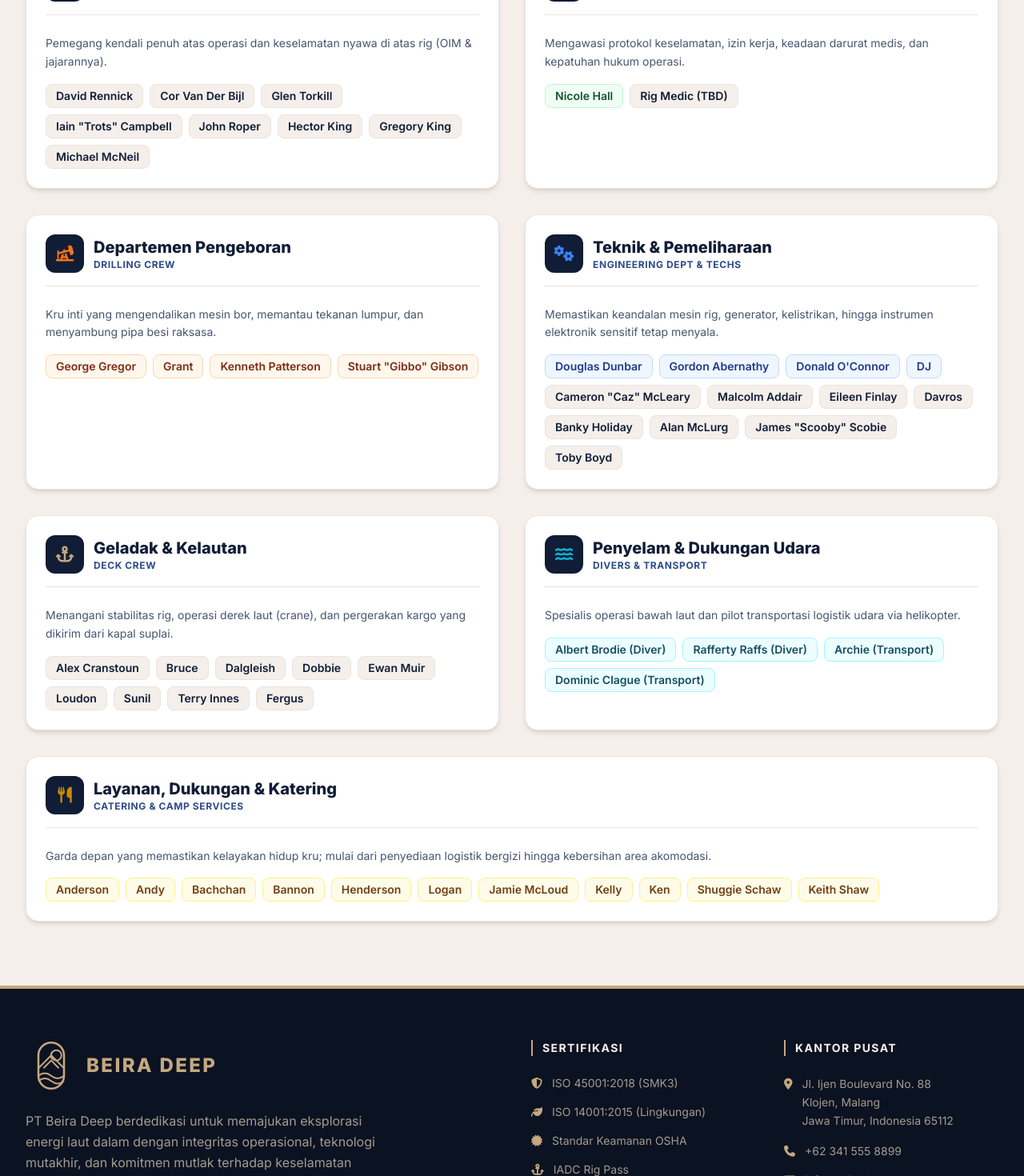
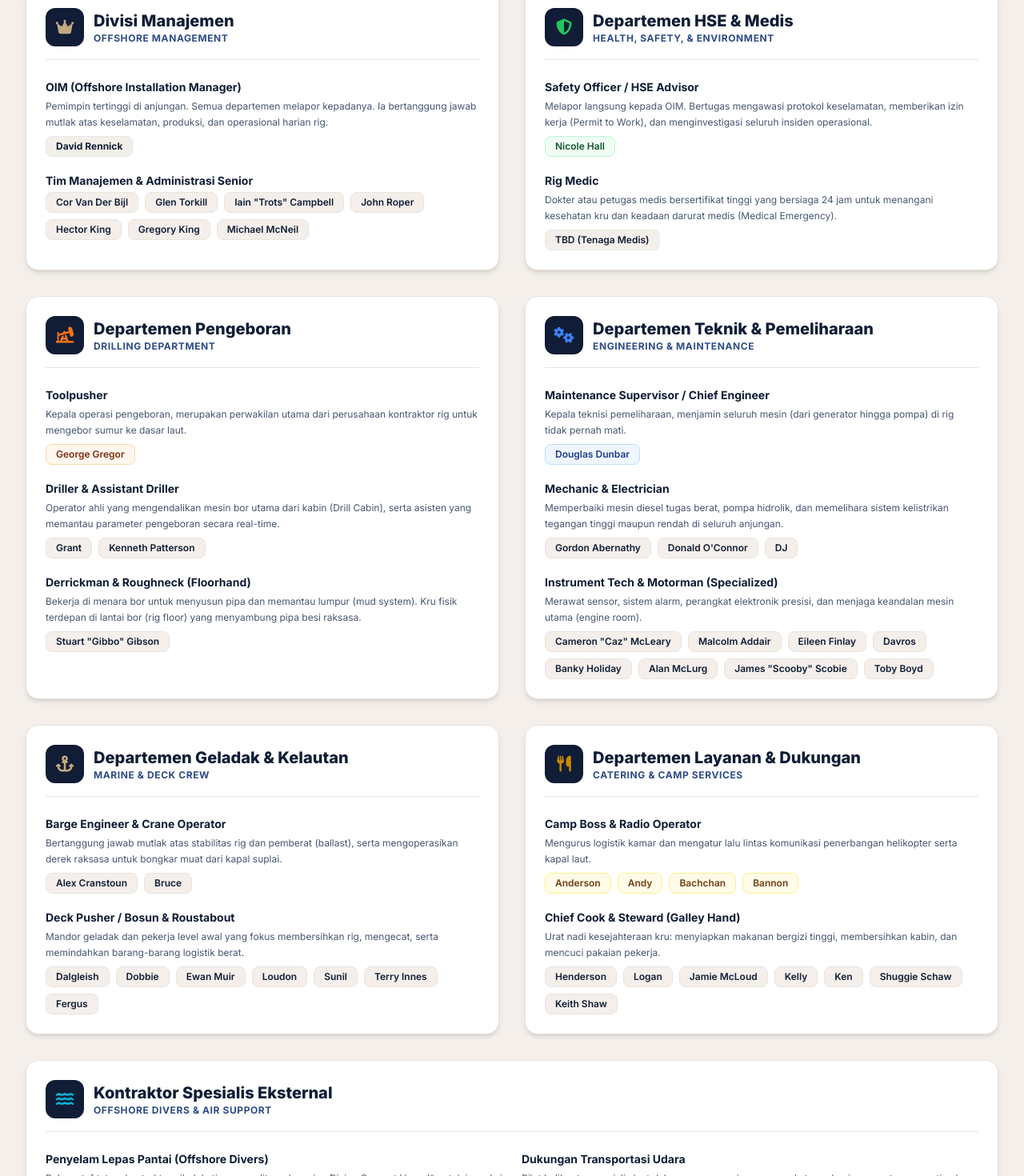
Before and after one commit to Fii2X05/k3-website-frontend, a React (Vite) app in the folder k3-website/: page /structure in a window 1280 px wide. Shown: the part 960-2430 px from the top of the page at 80% size. Built offline with nearby package versions, Linux system fonts and the light colour scheme.

Commit message:
Fixing tampilan struktur organisasi agar lebih clean

```diff
--- a/k3-website/src/pages/Structure.tsx
+++ b/k3-website/src/pages/Structure.tsx
@@ -61,142 +61,244 @@ export default function Structure() {
         <div className="text-center mb-10 animate-on-scroll">
             <h2 className="text-gold-600 font-bold tracking-[0.2em] uppercase text-sm mb-2">Offshore Command</h2>
             <h3 className="text-3xl font-black text-navy-900">Struktur Anjungan Lepas Pantai</h3>
+            <p className="text-navy-800/80 mt-2 max-w-3xl mx-auto">Standar industri operasional dibagi berdasarkan fungsi teknis untuk memastikan kelancaran ekstraksi dan keselamatan nyawa di atas rig.</p>
         </div>
 
         <div className="grid lg:grid-cols-2 gap-8">
 
-            {/* 1. Management */}
-            <div className="bg-white p-6 rounded-2xl border border-sand-200 shadow-md animate-on-scroll">
+            {/* 1. Divisi Manajemen */}
+            <div className="bg-white p-6 rounded-2xl border border-sand-200 shadow-md animate-on-scroll flex flex-col">
                 <div className="flex items-center gap-3 mb-6 pb-4 border-b border-sand-200">
-                    <div className="w-12 h-12 bg-navy-900 rounded-xl flex items-center justify-center shadow-inner">
+                    <div className="w-12 h-12 bg-navy-900 rounded-xl flex items-center justify-center shadow-inner shrink-0">
                         <i className="fas fa-crown text-gold-500 text-xl"></i>
                     </div>
                     <div>
-                        <h4 className="text-xl font-black text-navy-900">Pimpinan Tertinggi</h4>
+                        <h4 className="text-xl font-black text-navy-900">Divisi Manajemen</h4>
                         <p className="text-xs text-navy-600 font-bold uppercase tracking-wider">Offshore Management</p>
                     </div>
                 </div>
-                <p className="text-sm text-navy-800/80 mb-4 leading-relaxed">Pemegang kendali penuh atas operasi dan keselamatan nyawa di atas rig (OIM & jajarannya).</p>
+                <div className="space-y-5 flex-grow">
+                    <div>
+                        <h5 className="font-bold text-navy-900 text-sm mb-1">OIM (Offshore Installation Manager)</h5>
+                        <p className="text-xs text-navy-800/80 mb-2 leading-relaxed">Pemimpin tertinggi di anjungan. Semua departemen melapor kepadanya. Ia bertanggung jawab mutlak atas keselamatan, produksi, dan operasional harian rig.</p>
                         <div className="flex flex-wrap gap-2">
-                    {['David Rennick', 'Cor Van Der Bijl', 'Glen Torkill', 'Iain "Trots" Campbell', 'John Roper', 'Hector King', 'Gregory King', 'Michael McNeil'].map(name => (
-                        <span key={name} className="px-3 py-1 bg-sand-100 text-navy-900 rounded-lg text-sm font-semibold border border-sand-200">{name}</span>
+                            <span className="px-3 py-1 bg-gold-100 text-gold-900 rounded-lg text-xs font-bold border border-gold-300">David Rennick</span>
+                        </div>
+                    </div>
+                    <div>
+                        <h5 className="font-bold text-navy-900 text-sm mb-1">Tim Manajemen & Administrasi Senior</h5>
+                        <div className="flex flex-wrap gap-2 mt-1">
+                            {['Cor Van Der Bijl', 'Glen Torkill', 'Iain "Trots" Campbell', 'John Roper', 'Hector King', 'Gregory King', 'Michael McNeil'].map(name => (
+                                <span key={name} className="px-3 py-1 bg-sand-100 text-navy-900 rounded-lg text-xs font-semibold border border-sand-200">{name}</span>
                             ))}
+                        </div>
+                    </div>
                 </div>
             </div>
 
             {/* 2. HSE & Medis */}
-            <div className="bg-white p-6 rounded-2xl border border-sand-200 shadow-md animate-on-scroll">
+            <div className="bg-white p-6 rounded-2xl border border-sand-200 shadow-md animate-on-scroll flex flex-col">
                 <div className="flex items-center gap-3 mb-6 pb-4 border-b border-sand-200">
-                    <div className="w-12 h-12 bg-navy-900 rounded-xl flex items-center justify-center shadow-inner">
+                    <div className="w-12 h-12 bg-navy-900 rounded-xl flex items-center justify-center shadow-inner shrink-0">
                         <i className="fas fa-shield-alt text-green-500 text-xl"></i>
                     </div>
                     <div>
-                        <h4 className="text-xl font-black text-navy-900">HSE, Medis & Legal</h4>
-                        <p className="text-xs text-navy-600 font-bold uppercase tracking-wider">Safety & Compliance</p>
+                        <h4 className="text-xl font-black text-navy-900">Departemen HSE & Medis</h4>
+                        <p className="text-xs text-navy-600 font-bold uppercase tracking-wider">Health, Safety, & Environment</p>
                     </div>
                 </div>
-                <p className="text-sm text-navy-800/80 mb-4 leading-relaxed">Mengawasi protokol keselamatan, izin kerja, keadaan darurat medis, dan kepatuhan hukum operasi.</p>
+                <div className="space-y-5 flex-grow">
+                    <div>
+                        <h5 className="font-bold text-navy-900 text-sm mb-1">Safety Officer / HSE Advisor</h5>
+                        <p className="text-xs text-navy-800/80 mb-2 leading-relaxed">Melapor langsung kepada OIM. Bertugas mengawasi protokol keselamatan, memberikan izin kerja (Permit to Work), dan menginvestigasi seluruh insiden operasional.</p>
                         <div className="flex flex-wrap gap-2">
-                    <span className="px-3 py-1 bg-green-50 text-green-900 rounded-lg text-sm font-semibold border border-green-200">Nicole Hall</span>
-                    <span className="px-3 py-1 bg-sand-100 text-navy-900 rounded-lg text-sm font-semibold border border-sand-200">Rig Medic (TBD)</span>
+                            <span className="px-3 py-1 bg-green-50 text-green-900 rounded-lg text-xs font-semibold border border-green-200">Nicole Hall</span>
+                        </div>
+                    </div>
+                    <div>
+                        <h5 className="font-bold text-navy-900 text-sm mb-1">Rig Medic</h5>
+                        <p className="text-xs text-navy-800/80 mb-2 leading-relaxed">Dokter atau petugas medis bersertifikat tinggi yang bersiaga 24 jam untuk menangani kesehatan kru dan keadaan darurat medis (Medical Emergency).</p>
+                        <div className="flex flex-wrap gap-2">
+                            <span className="px-3 py-1 bg-sand-100 text-navy-900 rounded-lg text-xs font-semibold border border-sand-200 border-dashed">TBD (Tenaga Medis)</span>
+                        </div>
+                    </div>
                 </div>
             </div>
 
             {/* 3. Drilling */}
-            <div className="bg-white p-6 rounded-2xl border border-sand-200 shadow-md animate-on-scroll">
+            <div className="bg-white p-6 rounded-2xl border border-sand-200 shadow-md animate-on-scroll flex flex-col">
                 <div className="flex items-center gap-3 mb-6 pb-4 border-b border-sand-200">
-                    <div className="w-12 h-12 bg-navy-900 rounded-xl flex items-center justify-center shadow-inner">
+                    <div className="w-12 h-12 bg-navy-900 rounded-xl flex items-center justify-center shadow-inner shrink-0">
                         <i className="fas fa-oil-well text-orange-500 text-xl"></i>
                     </div>
                     <div>
                         <h4 className="text-xl font-black text-navy-900">Departemen Pengeboran</h4>
-                        <p className="text-xs text-navy-600 font-bold uppercase tracking-wider">Drilling Crew</p>
+                        <p className="text-xs text-navy-600 font-bold uppercase tracking-wider">Drilling Department</p>
                     </div>
                 </div>
-                <p className="text-sm text-navy-800/80 mb-4 leading-relaxed">Kru inti yang mengendalikan mesin bor, memantau tekanan lumpur, dan menyambung pipa besi raksasa.</p>
+                <div className="space-y-5 flex-grow">
+                    <div>
+                        <h5 className="font-bold text-navy-900 text-sm mb-1">Toolpusher</h5>
+                        <p className="text-xs text-navy-800/80 mb-2 leading-relaxed">Kepala operasi pengeboran, merupakan perwakilan utama dari perusahaan kontraktor rig untuk mengebor sumur ke dasar laut.</p>
                         <div className="flex flex-wrap gap-2">
-                    {['George Gregor', 'Grant', 'Kenneth Patterson', 'Stuart "Gibbo" Gibson'].map(name => (
-                        <span key={name} className="px-3 py-1 bg-orange-50 text-orange-900 rounded-lg text-sm font-semibold border border-orange-200">{name}</span>
+                            <span className="px-3 py-1 bg-orange-50 text-orange-900 rounded-lg text-xs font-semibold border border-orange-200">George Gregor</span>
+                        </div>
+                    </div>
+                    <div>
+                        <h5 className="font-bold text-navy-900 text-sm mb-1">Driller & Assistant Driller</h5>
+                        <p className="text-xs text-navy-800/80 mb-2 leading-relaxed">Operator ahli yang mengendalikan mesin bor utama dari kabin (Drill Cabin), serta asisten yang memantau parameter pengeboran secara real-time.</p>
+                        <div className="flex flex-wrap gap-2">
+                            {['Grant', 'Kenneth Patterson'].map(name => (
+                                <span key={name} className="px-3 py-1 bg-sand-100 text-navy-900 rounded-lg text-xs font-semibold border border-sand-200">{name}</span>
                             ))}
+                        </div>
+                    </div>
+                    <div>
+                        <h5 className="font-bold text-navy-900 text-sm mb-1">Derrickman & Roughneck (Floorhand)</h5>
+                        <p className="text-xs text-navy-800/80 mb-2 leading-relaxed">Bekerja di menara bor untuk menyusun pipa dan memantau lumpur (mud system). Kru fisik terdepan di lantai bor (rig floor) yang menyambung pipa besi raksasa.</p>
+                        <div className="flex flex-wrap gap-2">
+                            <span className="px-3 py-1 bg-sand-100 text-navy-900 rounded-lg text-xs font-semibold border border-sand-200">Stuart "Gibbo" Gibson</span>
+                        </div>
+                    </div>
                 </div>
             </div>
 
             {/* 4. Engineering */}
-            <div className="bg-white p-6 rounded-2xl border border-sand-200 shadow-md animate-on-scroll">
+            <div className="bg-white p-6 rounded-2xl border border-sand-200 shadow-md animate-on-scroll flex flex-col">
                 <div className="flex items-center gap-3 mb-6 pb-4 border-b border-sand-200">
-                    <div className="w-12 h-12 bg-navy-900 rounded-xl flex items-center justify-center shadow-inner">
+                    <div className="w-12 h-12 bg-navy-900 rounded-xl flex items-center justify-center shadow-inner shrink-0">
                         <i className="fas fa-cogs text-blue-500 text-xl"></i>
                     </div>
                     <div>
-                        <h4 className="text-xl font-black text-navy-900">Teknik & Pemeliharaan</h4>
-                        <p className="text-xs text-navy-600 font-bold uppercase tracking-wider">Engineering Dept & Techs</p>
+                        <h4 className="text-xl font-black text-navy-900">Departemen Teknik & Pemeliharaan</h4>
+                        <p className="text-xs text-navy-600 font-bold uppercase tracking-wider">Engineering & Maintenance</p>
                     </div>
                 </div>
-                <p className="text-sm text-navy-800/80 mb-4 leading-relaxed">Memastikan keandalan mesin rig, generator, kelistrikan, hingga instrumen elektronik sensitif tetap menyala.</p>
+                <div className="space-y-5 flex-grow">
+                    <div>
+                        <h5 className="font-bold text-navy-900 text-sm mb-1">Maintenance Supervisor / Chief Engineer</h5>
+                        <p className="text-xs text-navy-800/80 mb-2 leading-relaxed">Kepala teknisi pemeliharaan, menjamin seluruh mesin (dari generator hingga pompa) di rig tidak pernah mati.</p>
                         <div className="flex flex-wrap gap-2">
-                    {['Douglas Dunbar', 'Gordon Abernathy', "Donald O'Connor", 'DJ'].map(name => (
-                        <span key={name} className="px-3 py-1 bg-blue-50 text-blue-900 rounded-lg text-sm font-semibold border border-blue-200">{name}</span>
+                            <span className="px-3 py-1 bg-blue-50 text-blue-900 rounded-lg text-xs font-semibold border border-blue-200">Douglas Dunbar</span>
+                        </div>
+                    </div>
+                    <div>
+                        <h5 className="font-bold text-navy-900 text-sm mb-1">Mechanic & Electrician</h5>
+                        <p className="text-xs text-navy-800/80 mb-2 leading-relaxed">Memperbaiki mesin diesel tugas berat, pompa hidrolik, dan memelihara sistem kelistrikan tegangan tinggi maupun rendah di seluruh anjungan.</p>
+                        <div className="flex flex-wrap gap-2">
+                            {['Gordon Abernathy', "Donald O'Connor", 'DJ'].map(name => (
+                                <span key={name} className="px-3 py-1 bg-sand-100 text-navy-900 rounded-lg text-xs font-semibold border border-sand-200">{name}</span>
                             ))}
+                        </div>
+                    </div>
+                    <div>
+                        <h5 className="font-bold text-navy-900 text-sm mb-1">Instrument Tech & Motorman (Specialized)</h5>
+                        <p className="text-xs text-navy-800/80 mb-2 leading-relaxed">Merawat sensor, sistem alarm, perangkat elektronik presisi, dan menjaga keandalan mesin utama (engine room).</p>
+                        <div className="flex flex-wrap gap-2">
                             {['Cameron "Caz" McLeary', 'Malcolm Addair', 'Eileen Finlay', 'Davros', 'Banky Holiday', 'Alan McLurg', 'James "Scooby" Scobie', 'Toby Boyd'].map(name => (
-                        <span key={name} className="px-3 py-1 bg-sand-100 text-navy-900 rounded-lg text-sm font-semibold border border-sand-200">{name}</span>
+                                <span key={name} className="px-3 py-1 bg-sand-100 text-navy-900 rounded-lg text-xs font-semibold border border-sand-200">{name}</span>
                             ))}
+                        </div>
+                    </div>
                 </div>
             </div>
 
             {/* 5. Deck Crew */}
-            <div className="bg-white p-6 rounded-2xl border border-sand-200 shadow-md animate-on-scroll">
+            <div className="bg-white p-6 rounded-2xl border border-sand-200 shadow-md animate-on-scroll flex flex-col">
                 <div className="flex items-center gap-3 mb-6 pb-4 border-b border-sand-200">
-                    <div className="w-12 h-12 bg-navy-900 rounded-xl flex items-center justify-center shadow-inner">
+                    <div className="w-12 h-12 bg-navy-900 rounded-xl flex items-center justify-center shadow-inner shrink-0">
                         <i className="fas fa-anchor text-gold-500 text-xl"></i>
                     </div>
                     <div>
-                        <h4 className="text-xl font-black text-navy-900">Geladak & Kelautan</h4>
-                        <p className="text-xs text-navy-600 font-bold uppercase tracking-wider">Deck Crew</p>
+                        <h4 className="text-xl font-black text-navy-900">Departemen Geladak & Kelautan</h4>
+                        <p className="text-xs text-navy-600 font-bold uppercase tracking-wider">Marine & Deck Crew</p>
                     </div>
                 </div>
-                <p className="text-sm text-navy-800/80 mb-4 leading-relaxed">Menangani stabilitas rig, operasi derek laut (crane), dan pergerakan kargo yang dikirim dari kapal suplai.</p>
+                <div className="space-y-5 flex-grow">
+                    <div>
+                        <h5 className="font-bold text-navy-900 text-sm mb-1">Barge Engineer & Crane Operator</h5>
+                        <p className="text-xs text-navy-800/80 mb-2 leading-relaxed">Bertanggung jawab mutlak atas stabilitas rig dan pemberat (ballast), serta mengoperasikan derek raksasa untuk bongkar muat dari kapal suplai.</p>
                         <div className="flex flex-wrap gap-2">
-                    {['Alex Cranstoun', 'Bruce', 'Dalgleish', 'Dobbie', 'Ewan Muir', 'Loudon', 'Sunil', 'Terry Innes', 'Fergus'].map(name => (
-                        <span key={name} className="px-3 py-1 bg-sand-100 text-navy-900 rounded-lg text-sm font-semibold border border-sand-200">{name}</span>
+                            {['Alex Cranstoun', 'Bruce'].map(name => (
+                                <span key={name} className="px-3 py-1 bg-sand-100 text-navy-900 rounded-lg text-xs font-semibold border border-sand-200">{name}</span>
                             ))}
                         </div>
                     </div>
+                    <div>
+                        <h5 className="font-bold text-navy-900 text-sm mb-1">Deck Pusher / Bosun & Roustabout</h5>
+                        <p className="text-xs text-navy-800/80 mb-2 leading-relaxed">Mandor geladak dan pekerja level awal yang fokus membersihkan rig, mengecat, serta memindahkan barang-barang logistik berat.</p>
+                        <div className="flex flex-wrap gap-2">
+                            {['Dalgleish', 'Dobbie', 'Ewan Muir', 'Loudon', 'Sunil', 'Terry Innes', 'Fergus'].map(name => (
+                                <span key={name} className="px-3 py-1 bg-sand-100 text-navy-900 rounded-lg text-xs font-semibold border border-sand-200">{name}</span>
+                            ))}
+                        </div>
+                    </div>
+                </div>
+            </div>
 
-            {/* 6. Divers & Transport */}
-            <div className="bg-white p-6 rounded-2xl border border-sand-200 shadow-md animate-on-scroll">
+            {/* 6. Catering */}
+            <div className="bg-white p-6 rounded-2xl border border-sand-200 shadow-md animate-on-scroll flex flex-col">
                 <div className="flex items-center gap-3 mb-6 pb-4 border-b border-sand-200">
-                    <div className="w-12 h-12 bg-navy-900 rounded-xl flex items-center justify-center shadow-inner">
+                    <div className="w-12 h-12 bg-navy-900 rounded-xl flex items-center justify-center shadow-inner shrink-0">
+                        <i className="fas fa-utensils text-yellow-600 text-xl"></i>
+                    </div>
+                    <div>
+                        <h4 className="text-xl font-black text-navy-900">Departemen Layanan & Dukungan</h4>
+                        <p className="text-xs text-navy-600 font-bold uppercase tracking-wider">Catering & Camp Services</p>
+                    </div>
+                </div>
+                <div className="space-y-5 flex-grow">
+                    <div>
+                        <h5 className="font-bold text-navy-900 text-sm mb-1">Camp Boss & Radio Operator</h5>
+                        <p className="text-xs text-navy-800/80 mb-2 leading-relaxed">Mengurus logistik kamar dan mengatur lalu lintas komunikasi penerbangan helikopter serta kapal laut.</p>
+                        <div className="flex flex-wrap gap-2">
+                            {['Anderson', 'Andy', 'Bachchan', 'Bannon'].map(name => (
+                                <span key={name} className="px-3 py-1 bg-yellow-50 text-yellow-900 rounded-lg text-xs font-semibold border border-yellow-200">{name}</span>
+                            ))}
+                        </div>
+                    </div>
+                    <div>
+                        <h5 className="font-bold text-navy-900 text-sm mb-1">Chief Cook & Steward (Galley Hand)</h5>
+                        <p className="text-xs text-navy-800/80 mb-2 leading-relaxed">Urat nadi kesejahteraan kru: menyiapkan makanan bergizi tinggi, membersihkan kabin, dan mencuci pakaian pekerja.</p>
+                        <div className="flex flex-wrap gap-2">
+                            {['Henderson', 'Logan', 'Jamie McLoud', 'Kelly', 'Ken', 'Shuggie Schaw', 'Keith Shaw'].map(name => (
+                                <span key={name} className="px-3 py-1 bg-sand-100 text-navy-900 rounded-lg text-xs font-semibold border border-sand-200">{name}</span>
+                            ))}
+                        </div>
+                    </div>
+                </div>
+            </div>
+
+            {/* 7. Divers & Transport */}
+            <div className="bg-white p-6 rounded-2xl border border-sand-200 shadow-md lg:col-span-2 animate-on-scroll flex flex-col">
+                <div className="flex items-center gap-3 mb-6 pb-4 border-b border-sand-200">
+                    <div className="w-12 h-12 bg-navy-900 rounded-xl flex items-center justify-center shadow-inner shrink-0">
                         <i className="fas fa-water text-cyan-500 text-xl"></i>
                     </div>
                     <div>
-                        <h4 className="text-xl font-black text-navy-900">Penyelam & Dukungan Udara</h4>
-                        <p className="text-xs text-navy-600 font-bold uppercase tracking-wider">Divers & Transport</p>
+                        <h4 className="text-xl font-black text-navy-900">Kontraktor Spesialis Eksternal</h4>
+                        <p className="text-xs text-navy-600 font-bold uppercase tracking-wider">Offshore Divers & Air Support</p>
                     </div>
                 </div>
-                <p className="text-sm text-navy-800/80 mb-4 leading-relaxed">Spesialis operasi bawah laut dan pilot transportasi logistik udara via helikopter.</p>
+                <div className="grid md:grid-cols-2 gap-6">
+                    <div>
+                        <h5 className="font-bold text-navy-900 text-sm mb-1">Penyelam Lepas Pantai (Offshore Divers)</h5>
+                        <p className="text-xs text-navy-800/80 mb-2 leading-relaxed">Bukan staf tetap; kontraktor pihak ketiga yang diturunkan via *Diving Support Vessel* untuk inspeksi atau perbaikan lambung rig bawah air.</p>
                         <div className="flex flex-wrap gap-2">
-                    {['Albert Brodie (Diver)', 'Rafferty Raffs (Diver)', 'Archie (Transport)', 'Dominic Clague (Transport)'].map(name => (
-                        <span key={name} className="px-3 py-1 bg-cyan-50 text-cyan-900 rounded-lg text-sm font-semibold border border-cyan-200">{name}</span>
+                            {['Albert Brodie', 'Rafferty Raffs'].map(name => (
+                                <span key={name} className="px-3 py-1 bg-cyan-50 text-cyan-900 rounded-lg text-xs font-semibold border border-cyan-200">{name}</span>
                             ))}
                         </div>
                     </div>
-
-            {/* 7. Catering */}
-            <div className="bg-white p-6 rounded-2xl border border-sand-200 shadow-md lg:col-span-2 animate-on-scroll">
-                <div className="flex items-center gap-3 mb-6 pb-4 border-b border-sand-200">
-                    <div className="w-12 h-12 bg-navy-900 rounded-xl flex items-center justify-center shadow-inner">
-                        <i className="fas fa-utensils text-yellow-600 text-xl"></i>
-                    </div>
                     <div>
-                        <h4 className="text-xl font-black text-navy-900">Layanan, Dukungan & Katering</h4>
-                        <p className="text-xs text-navy-600 font-bold uppercase tracking-wider">Catering & Camp Services</p>
+                        <h5 className="font-bold text-navy-900 text-sm mb-1">Dukungan Transportasi Udara</h5>
+                        <p className="text-xs text-navy-800/80 mb-2 leading-relaxed">Pilot helikopter spesialis laut dalam yang menerjang cuaca ekstrem demi mengantar pergantian kru (crew change) atau Medevac.</p>
+                        <div className="flex flex-wrap gap-2">
+                            {['Archie', 'Dominic Clague'].map(name => (
+                                <span key={name} className="px-3 py-1 bg-cyan-50 text-cyan-900 rounded-lg text-xs font-semibold border border-cyan-200">{name}</span>
+                            ))}
                         </div>
                     </div>
-                <p className="text-sm text-navy-800/80 mb-4 leading-relaxed">Garda depan yang memastikan kelayakan hidup kru; mulai dari penyediaan logistik bergizi hingga kebersihan area akomodasi.</p>
-                <div className="flex flex-wrap gap-2">
-                    {['Anderson', 'Andy', 'Bachchan', 'Bannon', 'Henderson', 'Logan', 'Jamie McLoud', 'Kelly', 'Ken', 'Shuggie Schaw', 'Keith Shaw'].map(name => (
-                        <span key={name} className="px-3 py-1 bg-yellow-50 text-yellow-900 rounded-lg text-sm font-semibold border border-yellow-200">{name}</span>
-                    ))}
                 </div>
             </div>
 
```
Lines whose indentation alone changed are shown as unchanged.
